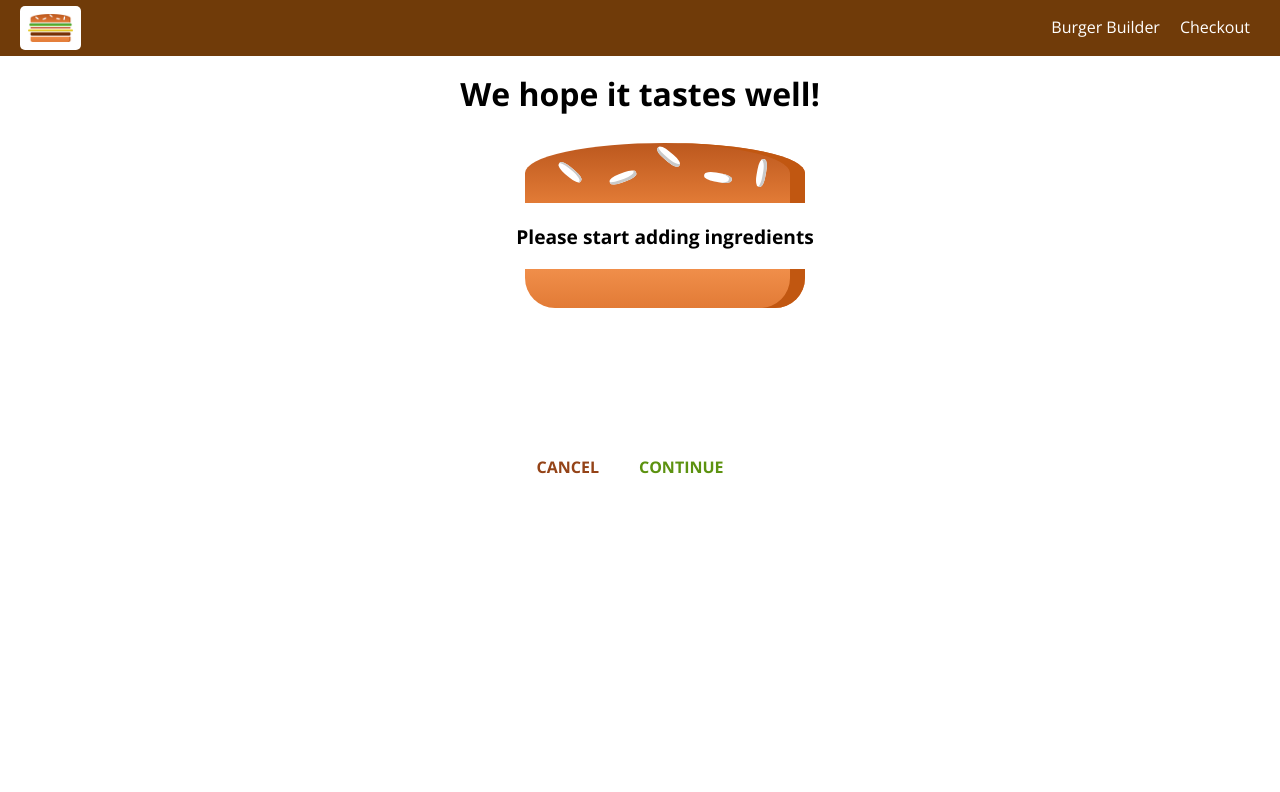
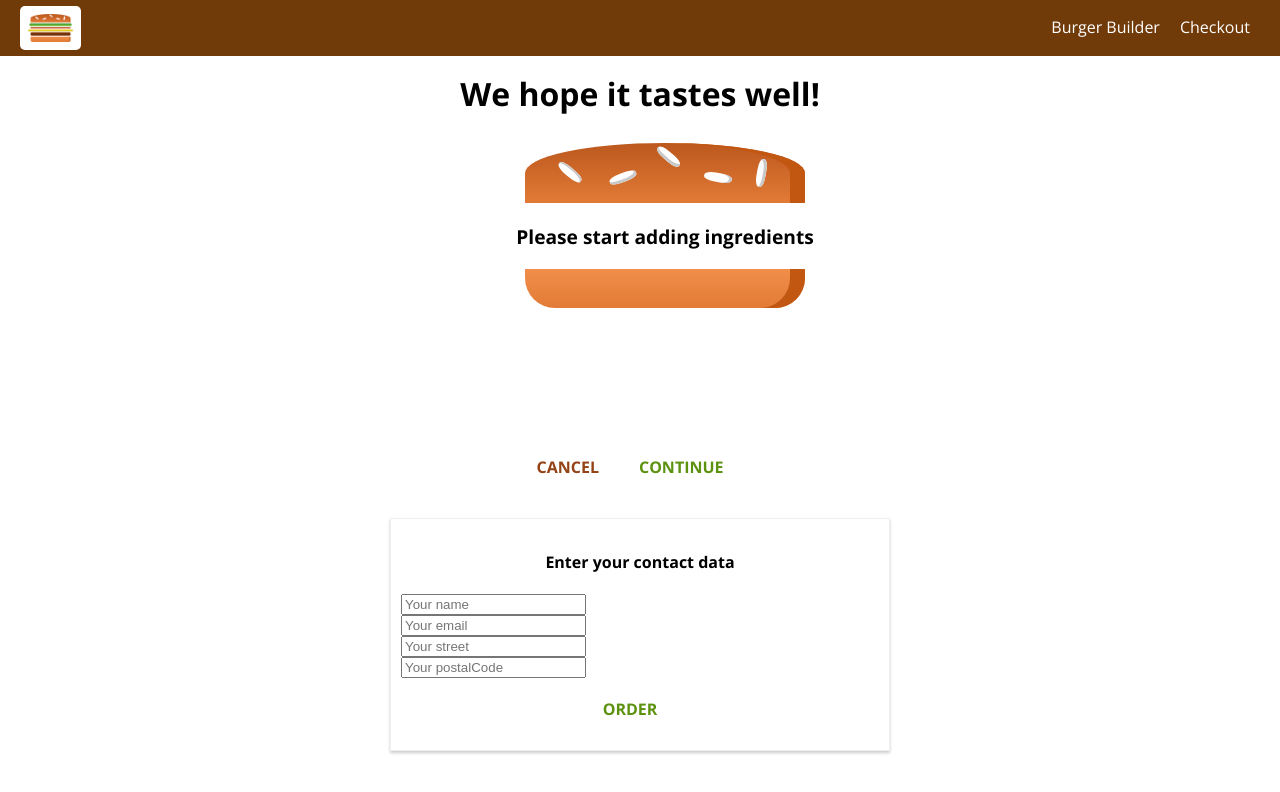
Before and after one commit to ionutale/burger-builder-reactjs, a React app: page /checkout in a window 1280 px wide. Both pictures are taken after a click on the button "CONTINUE". Shown: the top 792 px of the page. Built offline with nearby package versions, Linux system fonts and the light colour scheme.

Commit message:
Navigating to the Contact Data Component

```diff
--- a/src/containers/Checkout/Checkout.js
+++ b/src/containers/Checkout/Checkout.js
@@ -1,5 +1,7 @@
 import React, { Component } from 'react'
 import CheckoutSummary from '../../components/Order/CheckoutSummary/CheckoutSummary';
+import { Route } from 'react-router-dom';
+import ContactData from './ContactData/ContactData';
 
 class Checkout extends Component {
 
@@ -35,10 +37,13 @@
 
     render() {
         return (
-            <CheckoutSummary
-            checkoutCancelled={this.checkoutCancelledHandler}
-            checkoutContinued={this.checkoutContinuedHandler}
-            ingredients={this.state.ingredients}/>
+            <div>
+                <CheckoutSummary
+                checkoutCancelled={this.checkoutCancelledHandler}
+                checkoutContinued={this.checkoutContinuedHandler}
+                ingredients={this.state.ingredients}/>
+                <Route path={this.props.match.path + '/contact-data'} component={ContactData}/>
+            </div>
         )
     }
 }
--- /dev/null
+++ b/src/containers/Checkout/ContactData/ContactData.css
@@ -0,0 +1,19 @@
+.ContactData {
+    margin: 20px auto;
+    width: 80%;
+    text-align: center;
+    box-shadow: 0 2px  3px #ccc;
+    border: 1px solid #eee;
+    padding: 10px;
+    box-sizing: border-box;
+}
+
+.Input {
+    display: block;
+}
+
+@media (min-width: 600px) {
+    .ContactData {
+        width: 500px;
+    }
+}
--- /dev/null
+++ b/src/containers/Checkout/ContactData/ContactData.js
@@ -0,0 +1,31 @@
+import React, { Component } from 'react'
+import Button from '../../../components/UI/Button/Button'
+import classes from './ContactData.css'
+
+class ContactData extends Component {
+    state = {
+        name: '',
+        email: '',
+        address: {
+            street: '',
+            postaCode: ''
+        }
+    }
+
+    render() {
+        return (
+            <div className={classes.ContactData} >
+                <h4> Enter your contact data </h4>
+                <form>
+                    <input className={classes.Input} type="text" name="name" placeholder="Your name" />
+                    <input className={classes.Input} type="email" name="email" placeholder="Your email" />
+                    <input className={classes.Input} type="text" name="street" placeholder="Your street" />
+                    <input className={classes.Input} type="text" name="postalCode" placeholder="Your postalCode" />
+                    <Button btnType="Success">ORDER</Button>
+                </form>
+            </div>
+        )
+    }
+}
+
+export default ContactData
```
